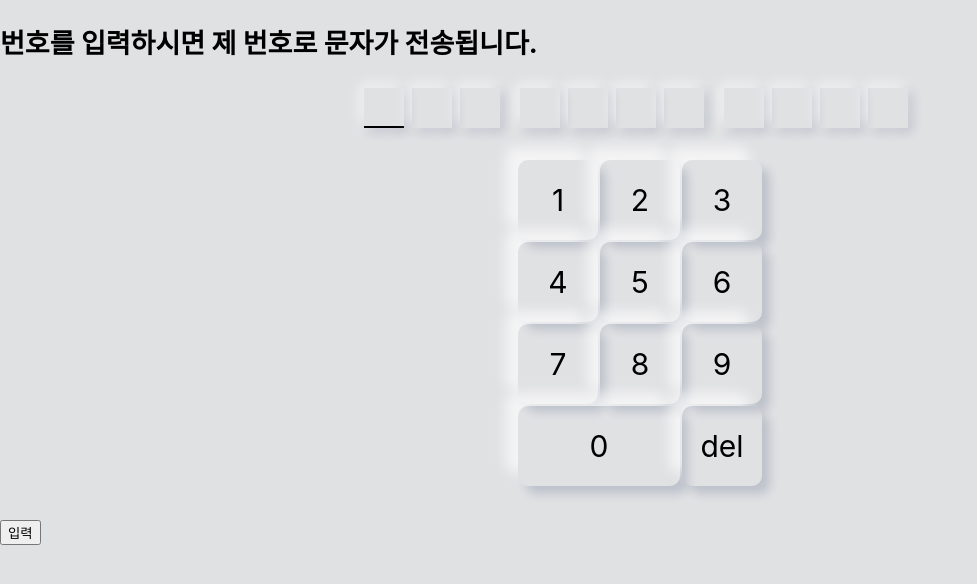
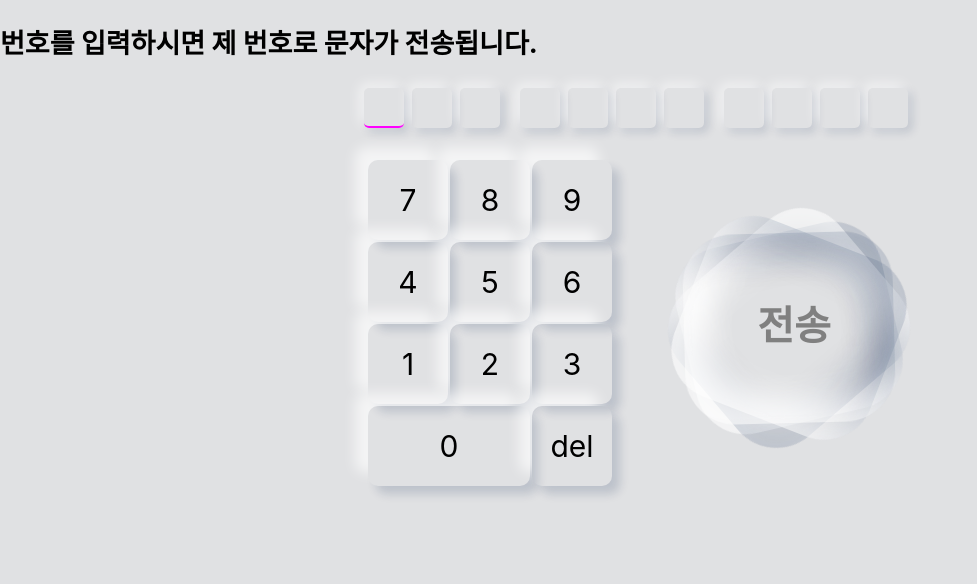
Before and after one commit to huna91/huna91.github.io, a Next.js app: page /contacts/Phone in a window 1280 px wide. Shown: the top 584 px of the page, without its empty margins (0-977 px from the left). Built offline with nearby package versions, Linux system fonts and the light colour scheme.

Commit message:
kakao ing

```diff
--- a/next.config.js
+++ b/next.config.js
@@ -2,7 +2,7 @@
 const nextConfig = {
   reactStrictMode: false,
   images: {
-    domains: [],
+    domains: ["localhost", "huna91-github-io-git-main-huna91.vercel.app"],
   },
   // api: {
   //   bodyParser: false,
--- a/pages/api/send_sms.js
+++ b/pages/api/send_sms.js
@@ -12,7 +12,7 @@ export default async function send_sms(req, res) {
     contentType: "COMM",
     countryCode: "82",
     from: process.env.MY_PHONE,
-    content: "또안됨? ",
+    content: "안녕하세요. 윤하영 입니다. 해당 번호로 연락 부탁드립니다.",
     messages: [
       {
         to: phone_num,
@@ -22,7 +22,6 @@ export default async function send_sms(req, res) {
 
   const date = Date.now().toString();
   const signature = makeSignature(date, _url2);
-  console.log(signature, "22222222222222222222222222222222222");
   await axios({
     method: "post",
     url: _url,
@@ -34,11 +33,11 @@ export default async function send_sms(req, res) {
     },
     data: send_data,
   })
-    .then(async (res) => {
-      console.log(res.data, "성공//1/111/1/1/1///1/1/1");
+    .then((resolve) => {
+      res.send({ result: "문자 전송 성공" });
+      return;
     })
     .catch((err) => {
-      console.log(err.response);
-      console.log("실패11/11.1.");
+      res.send(err);
     });
 }
--- a/pages/contacts/Phone.js
+++ b/pages/contacts/Phone.js
@@ -1,6 +1,8 @@
-import React, { useEffect, useRef, useState } from "react";
+import React, { useCallback, useEffect, useRef, useState } from "react";
 import utilStyles from "../../styles/utils.module.css";
+import btnStyles from "../../styles/button.module.css";
 import { Phone_box } from "../../styles/styledCom";
+import { useRouter } from "next/router";
 
 const init_tel = {
   cul: 0,
@@ -8,58 +10,85 @@ const init_tel = {
 };
 
 const Phone = () => {
-  const [number, setNumber] = useState("");
   const [tel, setTel] = useState(init_tel);
-  const [isLoading, setIsLoading] = useState(false);
-  const boxRef = useRef();
+  const refContainer = useRef();
+  const router = useRouter();
 
   function updateArr(array, index, value) {
     return (array[index] = value);
   }
+
   function getNumber(_number) {
-    // let _arr = [...tel.phone];
-    // updateArr(_arr, tel.cul, _number);
-    // console.log(_arr, "변경");
-    // console.log(tel.phone, "이전");
+    if (tel.cul >= 11 || tel.cul < 0) {
+      return;
+    }
+    let _arr = [...tel.phone];
+    updateArr(_arr, tel.cul, _number);
     setTel((prev) => ({
       ...prev,
-      cul: tel.cul++,
-      phone: updateArr([...tel.phone], tel.cul, _number),
+      cul: tel.cul + 1,
+      phone: _arr,
     }));
   }
-  function delNumber() {}
+
+  function delNumber() {
+    if (tel.cul >= 12 || tel.cul < 1) {
+      return;
+    }
+    let _arr = [...tel.phone];
+    updateArr(_arr, tel.cul - 1, "");
+    setTel((prev) => ({
+      ...prev,
+      cul: tel.cul - 1,
+      phone: _arr,
+    }));
+  }
 
   async function submit() {
+    const number = tel.phone.join("");
     await fetch("../api/send_sms", {
       method: "POST",
       body: JSON.stringify({ phone_num: number }),
       headers: {
         "Content-Type": "application/json",
       },
-    }).then((res) => {
-      console.log(res);
-      console.log("결과");
-      setIsLoading(false);
-    });
+    })
+      .then((res) => {
+        console.log(res);
+        return alert("문자 전송 성공!");
+      })
+      .catch(() => {
+        return alert("문자 전송 실패!");
+      });
   }
 
-  document.addEventListener("keypress", (eve) => {
-    getNumber(eve.key);
-  });
-  useEffect(() => {}, []);
+  const hadleKeydown = useCallback((eve) => {
+    console.log(eve);
+    if (eve.key >= 0 && eve.key <= 9) {
+      getNumber(eve.key);
+    } else if (eve.key === "Delete" || eve.key === "Backspace") {
+      delNumber();
+    }
+  }, []);
+  useEffect(() => {
+    // if (refContainer.current) {
+    document.addEventListener("keydown", hadleKeydown);
+    return document.removeEventListener("keydown", hadleKeydown);
+    // }
+  }, []);
 
   return (
-    <div>
+    <div ref={refContainer}>
       <h2>번호를 입력하시면 제 번호로 문자가 전송됩니다.</h2>
       <div>
         <div className={utilStyles.phone_num_container}>
           {tel.phone.map((val, ind, arr) => {
-            console.log(ind);
             return (
               <Phone_box
-                ref={boxRef}
+                key={ind}
                 className={utilStyles.phone_num_box}
-                cur={ind}
+                ind={ind}
+                cur={tel.cul}
               >
                 {val}
               </Phone_box>
@@ -69,9 +98,9 @@ const Phone = () => {
         <div className={utilStyles.phone_table_wrap}>
           <table className={utilStyles.phone_input_table}>
             <tr>
-              <td onClick={() => getNumber(1)}>1</td>
-              <td onClick={() => getNumber(2)}>2</td>
-              <td onClick={() => getNumber(3)}>3</td>
+              <td onClick={() => getNumber(7)}>7</td>
+              <td onClick={() => getNumber(8)}>8</td>
+              <td onClick={() => getNumber(9)}>9</td>
             </tr>
             <tr>
               <td onClick={() => getNumber(4)}>4</td>
@@ -79,9 +108,9 @@ const Phone = () => {
               <td onClick={() => getNumber(6)}>6</td>
             </tr>
             <tr>
-              <td onClick={() => getNumber(7)}>7</td>
-              <td onClick={() => getNumber(8)}>8</td>
-              <td onClick={() => getNumber(9)}>9</td>
+              <td onClick={() => getNumber(1)}>1</td>
+              <td onClick={() => getNumber(2)}>2</td>
+              <td onClick={() => getNumber(3)}>3</td>
             </tr>
             <tr>
               <td colSpan="2" onClick={() => getNumber(0)}>
@@ -90,9 +119,18 @@ const Phone = () => {
               <td onClick={() => delNumber()}>del</td>
             </tr>
           </table>
+          <button
+            className={btnStyles.phone_send_btn}
+            onClick={async () => {
+              return submit().then(() => router.reload());
+            }}
+            disabled={tel.phone[10] == ""}
+          >
+            <span className={btnStyles.phone_send_span1}></span>
+            <span className={btnStyles.phone_send_span2}></span>
+            전송
+          </button>
         </div>
-
-        <button onClick={submit}>입력</button>
       </div>
     </div>
   );
--- a/styles/button.module.css
+++ b/styles/button.module.css
@@ -105,3 +105,111 @@
     inset -10px 10px 20px 0px rgb(62, 255, 226);
 }
 /* ===================================================== */
+
+/* ================= Phone Send Button ================= */
+.phone_send_btn {
+  margin: 0 50px;
+  width: 200px;
+  height: 200px;
+  border-radius: 9999px;
+  border: none;
+  font-size: 40px;
+  font-weight: 800;
+  background: none;
+  cursor: pointer;
+  transition: 1s;
+  position: relative;
+  color: rgb(0, 0, 0);
+  text-shadow: -2px -2px 5px rgb(78, 79, 67), 2px 2px 5px rgb(78, 79, 67);
+}
+
+.phone_send_btn:hover {
+  font-size: 50px;
+}
+
+.phone_send_btn:disabled {
+  text-shadow: inherit;
+  color: gray;
+}
+.phone_send_span1::after {
+  transform: rotate(0deg);
+  animation: phone1 4s infinite;
+  box-shadow: inset -20px -20px 35px 0px rgba(255, 255, 255, 0.64),
+    inset 20px 20px 35px 0px rgba(13, 39, 80, 0.16);
+}
+.phone_send_span1::before {
+  transform: rotate(45deg);
+  animation: phone2 5s infinite;
+  box-shadow: inset -20px -20px 35px 0px rgba(255, 255, 255, 0.64),
+    inset 20px 20px 35px 0px rgba(13, 39, 80, 0.16);
+}
+.phone_send_span2::after {
+  transform: rotate(90deg);
+  animation: phone3 6s infinite;
+  box-shadow: inset -20px -20px 35px 0px rgba(255, 255, 255, 0.64),
+    inset 20px 20px 35px 0px rgba(13, 39, 80, 0.16);
+}
+.phone_send_span2::before {
+  transform: rotate(135deg);
+  animation: phone4 8s infinite;
+  box-shadow: inset -20px -20px 35px 0px rgba(255, 255, 255, 0.64),
+    inset 20px 20px 35px 0px rgba(13, 39, 80, 0.16);
+}
+.phone_send_span1::after,
+.phone_send_span1::before,
+.phone_send_span2::after,
+.phone_send_span2::before {
+  width: 190px;
+  height: 210px;
+  content: "";
+  border-radius: 50px;
+  position: absolute;
+  top: 0;
+  left: 0;
+}
+@keyframes phone1 {
+  0% {
+    transform: rotate(0deg);
+  }
+  100% {
+    transform: rotate(360deg);
+  }
+}
+@keyframes phone2 {
+  0% {
+    transform: rotate(45deg);
+  }
+  100% {
+    transform: rotate(405deg);
+  }
+}
+@keyframes phone3 {
+  0% {
+    transform: rotate(90deg);
+  }
+  100% {
+    transform: rotate(450deg);
+  }
+}
+@keyframes phone4 {
+  0% {
+    transform: rotate(135deg);
+  }
+  100% {
+    transform: rotate(495deg);
+  }
+}
+/* ===================================================== */
+
+/* ================= Kakao Send Button ================= */
+.kakao_login_btn {
+  width: 366px;
+  height: 90px;
+  border: none;
+  /* border-radius: 13px; */
+  background-color: inherit;
+  color: #000000 85%;
+  font-size: 30px;
+  cursor: pointer;
+  background-image: url("../public/images/kakao_login_btn.png");
+}
--- a/styles/styledCom.js
+++ b/styles/styledCom.js
@@ -35,10 +35,14 @@ const Voice_input = styled.input`
 const Phone_box = styled.div`
   width: 40px;
   height: 40px;
+  text-align: center;
+  line-height: 38px;
+  border-radius: 5px;
   box-shadow: -4px -4px 13px 0px rgba(255, 255, 255, 0.64),
     4px 4px 10px 0px rgba(13, 39, 80, 0.16);
-  margin: 0 ${({ cur }) => (cur === 2 || cur === 6 ? "20px" : "8px")} 0 0;
-  border-bottom: 2px solid ${({ cur }) => (cur ? "none" : "black")};
+  margin: 0 ${({ ind }) => (ind === 2 || ind === 6 ? "20px" : "8px")} 0 0;
+  border-bottom: 2px solid
+    ${({ cur, ind }) => (cur !== ind ? "none" : "fuchsia")};
 `;
 
 export { Mail_input, Mail_Ul, Mail_Li, Mail_btn, Voice_input, Phone_box };
--- a/styles/utils.module.css
+++ b/styles/utils.module.css
@@ -167,6 +167,7 @@
   display: flex;
   /* flex-direction: column; */
   border-radius: 10px;
+  /* color: ; */
   box-shadow: inset -13px -13px 13px 0px rgba(255, 255, 255, 0.64),
     inset 8px 8px 10px 0px rgba(13, 39, 80, 0.16);
 }
@@ -233,10 +234,13 @@
 .phone_table_wrap {
   display: flex;
   justify-content: center;
+  align-items: center;
+}
+
+.phone_input_table {
   margin: 30px;
 }
-.phone_input_table {
-}
+
 .phone_input_table td {
   cursor: pointer;
   text-align: center;
```
Also changed, not shown: components/layout/index.js (+3 -4 lines), pages/contacts/Email.js (+5 -2 lines), pages/contacts/Kakao.js (+11 -10 lines), public/images/kakao_login_btn.png (added).
